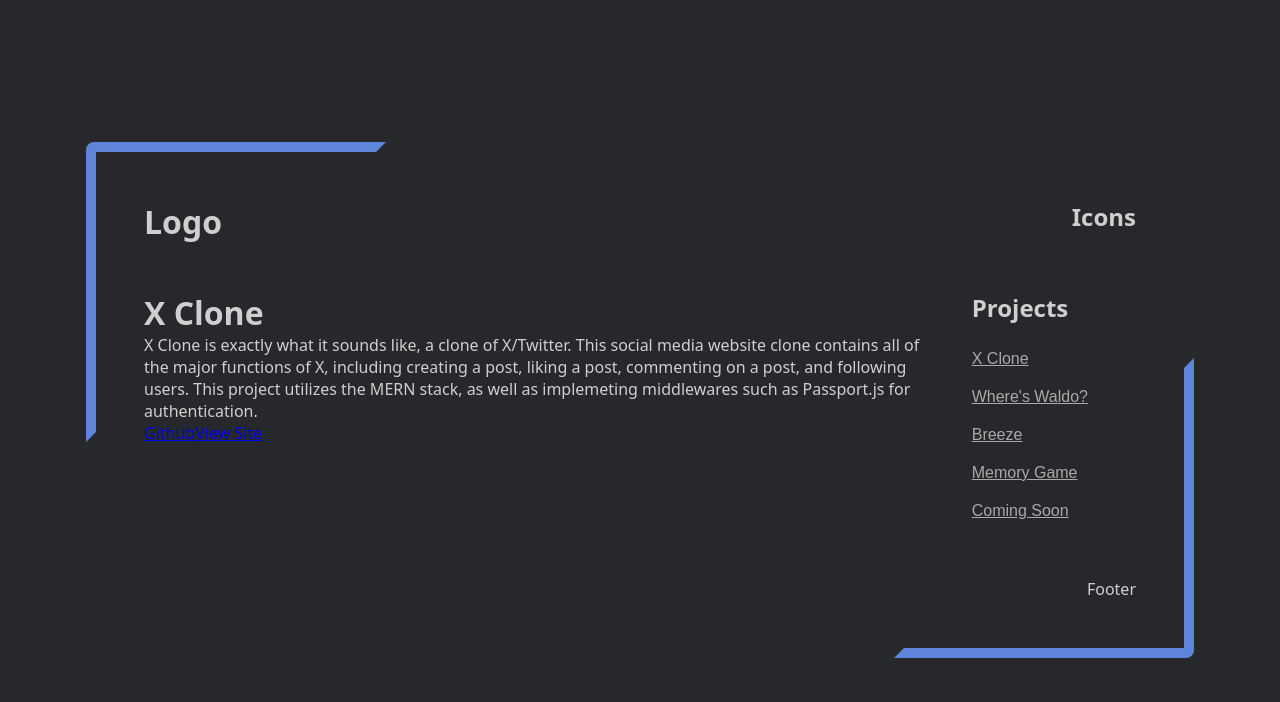
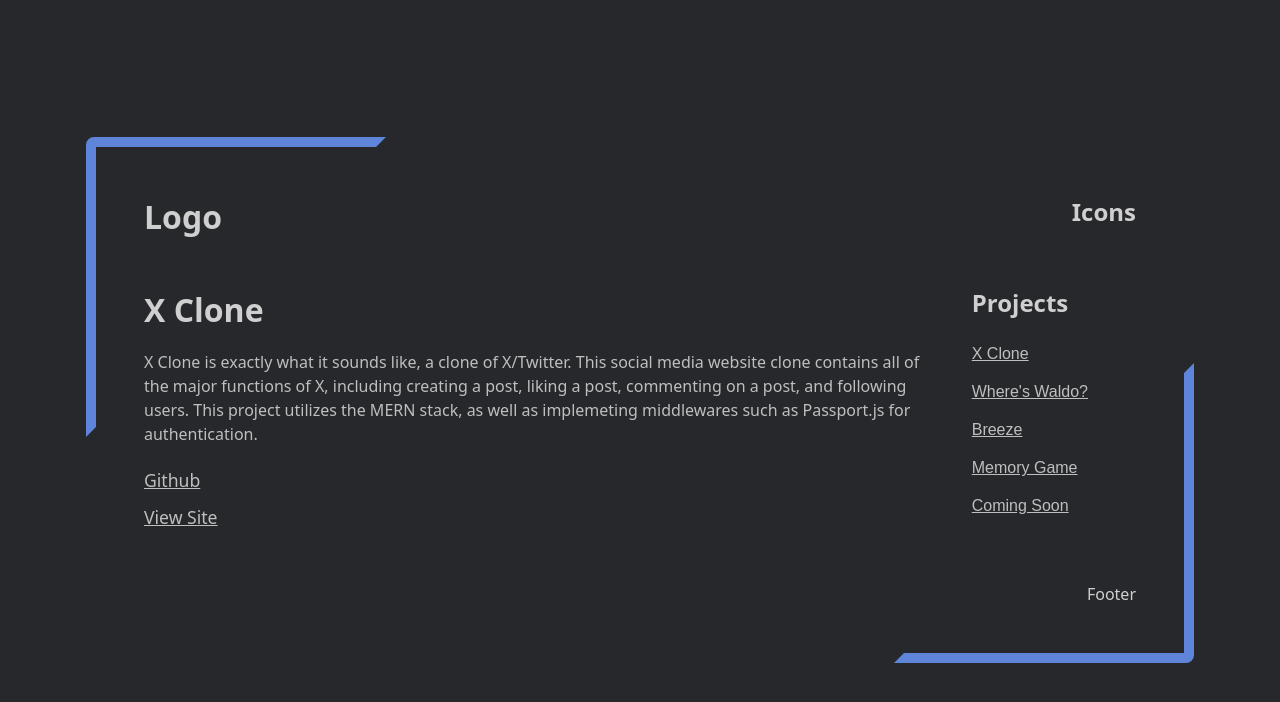
Before and after one commit to amora7741/Portfolio, a React (Vite) app: page / in a window 1280 px wide. Both pictures are taken after a click on the button "X Clone". Shown: the top 702 px of the page. Built offline with nearby package versions, Linux system fonts and the light colour scheme.

Commit message:
Style project links

```diff
--- a/src/components/ProjectCard.jsx
+++ b/src/components/ProjectCard.jsx
@@ -9,8 +9,14 @@ const ProjectCard = () => {
     <Card>
       <h1>{projectDetails.name}</h1>
       <p>{projectDetails.description}</p>
-      <a href={projectDetails.repoLink}>Github</a>
-      <a href={projectDetails.liveLink}>View Site</a>
+      <div className='project-links'>
+        <a rel='noopener' target='_blank' href={projectDetails.repoLink}>
+          Github
+        </a>
+        <a rel='noopener' target='_blank' href={projectDetails.liveLink}>
+          View Site
+        </a>
+      </div>
     </Card>
   );
 };
--- a/src/style.scss
+++ b/src/style.scss
@@ -1,7 +1,7 @@
 $background-color: #26282b;
 $svg-color: #5f85db;
 $primary-text-color: rgb(207, 207, 207);
-$secondary-text-color: rgb(169, 169, 169);
+$secondary-text-color: rgb(191, 191, 191);
 
 @mixin flex-display($justify: center, $align: center, $direction: row) {
   display: flex;
@@ -73,6 +73,13 @@ main {
 
   .card-main-left {
     flex: 1;
+    line-height: 1.5;
+    @include flex-display($align: start, $direction: column);
+    gap: 1rem;
+
+    p {
+      color: $secondary-text-color;
+    }
   }
 }
 
@@ -119,3 +126,18 @@ button {
     }
   }
 }
+
+.project-links {
+  @include flex-display($align: start, $direction: column);
+
+  a {
+    color: $secondary-text-color;
+    padding: 5px 10px;
+    margin-left: -10px;
+    font-size: 1.1rem;
+
+    &:visited {
+      color: $secondary-text-color;
+    }
+  }
+}
```
